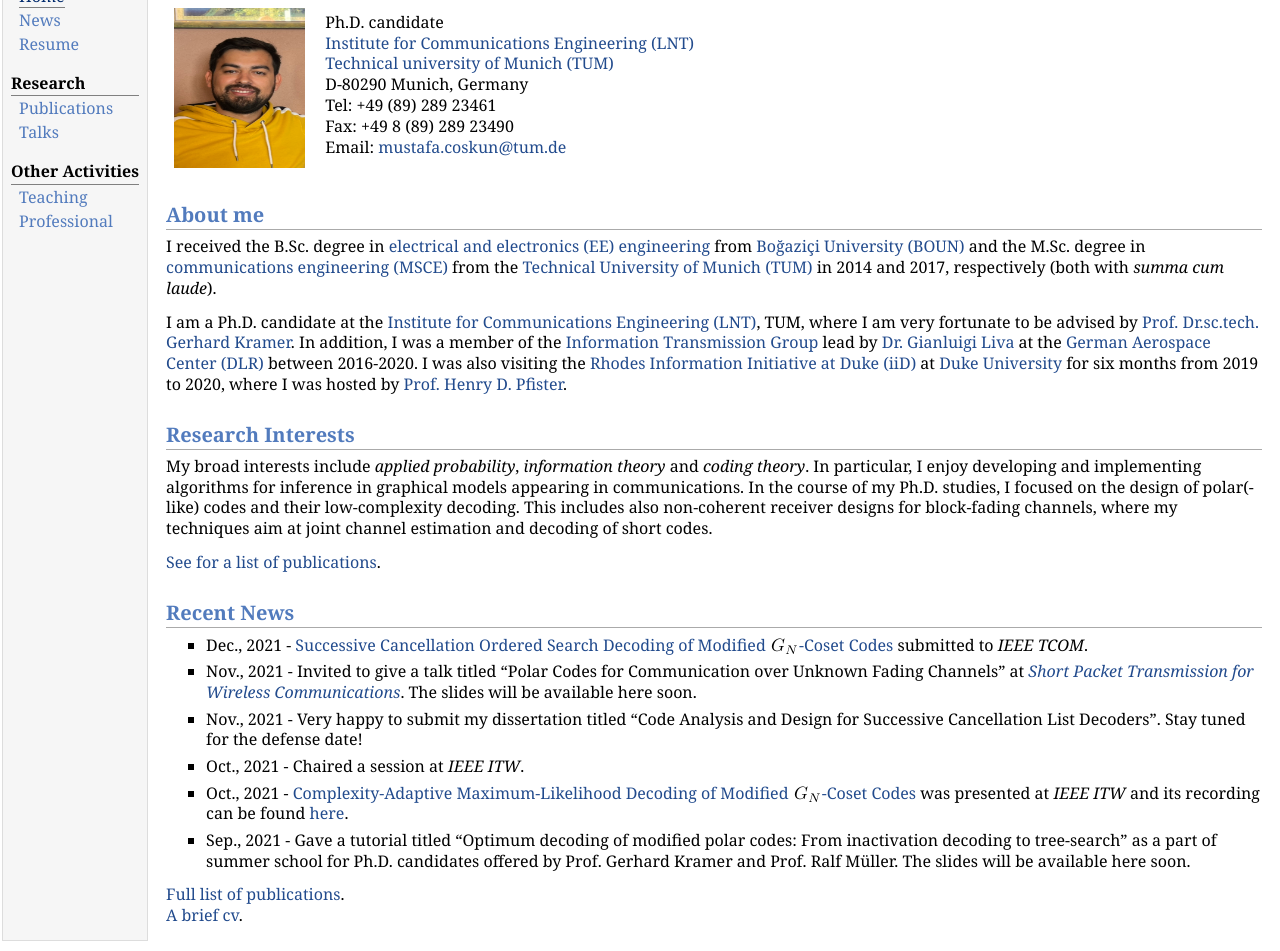
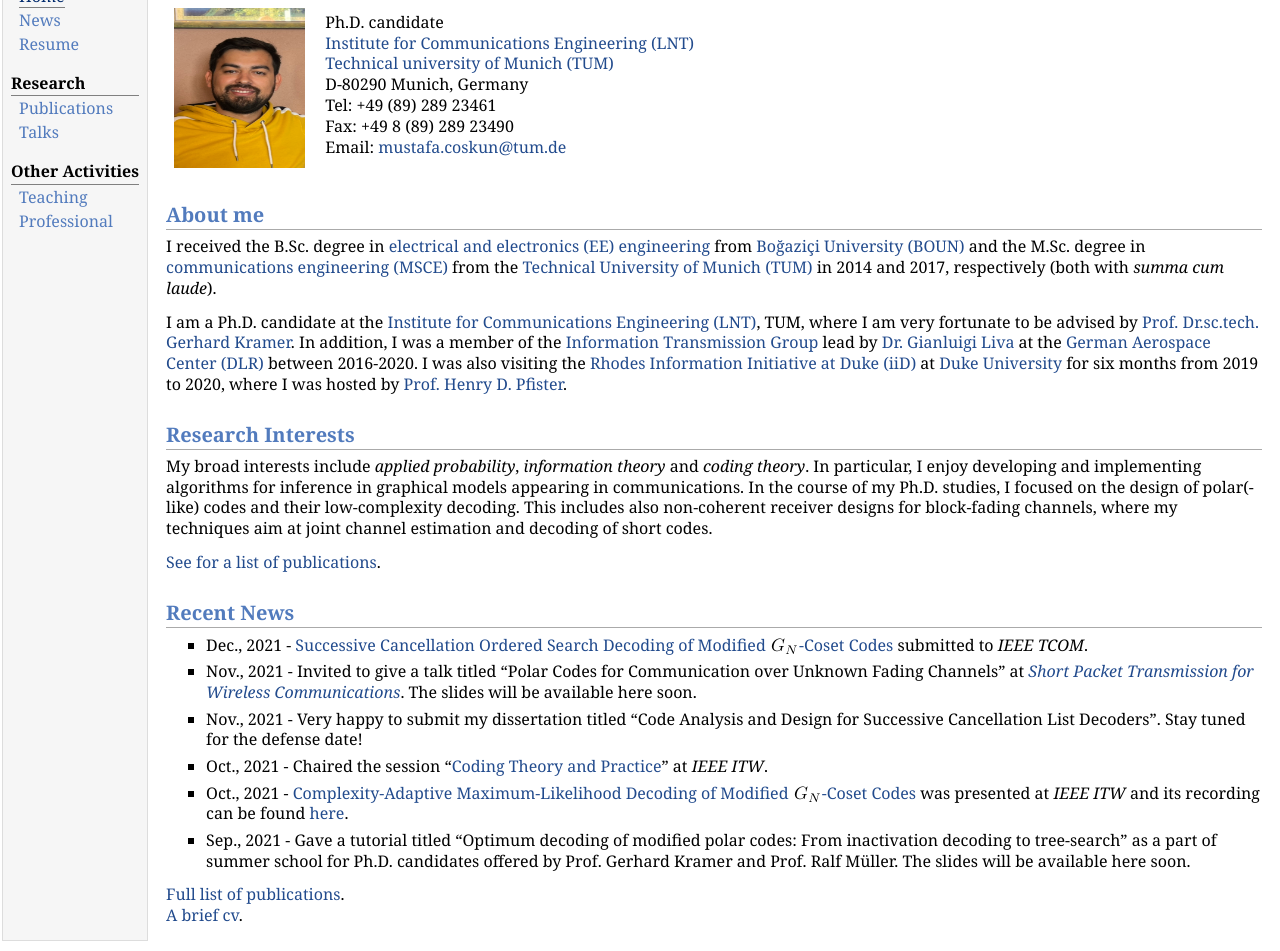
Before and after one commit to mcemilcoskun/mcemilcoskun.github.io, a plain HTML site: page index.html in a window 1280 px wide. Shown: the part 68-1019 px from the top of the page. Drawn offline with Linux system fonts and the light colour scheme.

Commit message:
Add files via upload

```diff
--- a/index.html
+++ b/index.html
@@ -48,7 +48,7 @@ Email: <a href="mailto:mustafa.coskun@tum.de">mustafa.coskun@tum.de</a></p>
 </li>
 <li><p>Nov., 2021 - Very happy to submit my dissertation titled &ldquo;Code Analysis and Design for Successive Cancellation List Decoders&rdquo;. Stay tuned for the defense date!</p>
 </li>
-<li><p>Oct., 2021 - Chaired a session at <i>IEEE ITW</i>.</p>
+<li><p>Oct., 2021 - Chaired the session &ldquo;<a href="https://www.itw2021.org/session/2265/papers">Coding Theory and Practice</a>&rdquo; at <i>IEEE ITW</i>.</p>
 </li>
 <li><p>Oct., 2021 - <a href="https://arxiv.org/abs/2105.04048">Complexity-Adaptive Maximum-Likelihood Decoding of Modified <img class="eq" src="eqs/6162965092953700589-130.png" alt="G_N" style="vertical-align: -3px" />-Coset Codes</a> was presented at <i>IEEE ITW</i> and its recording can be found <a href="https://www.itw2021.org/paper/complexity-adaptive-maximum-likelihood-decoding-modified-gn-coset-codes">here</a>.</p>
 </li>
```
